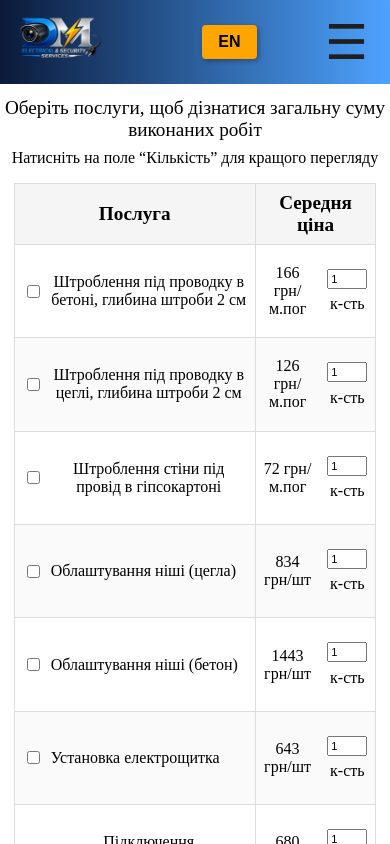
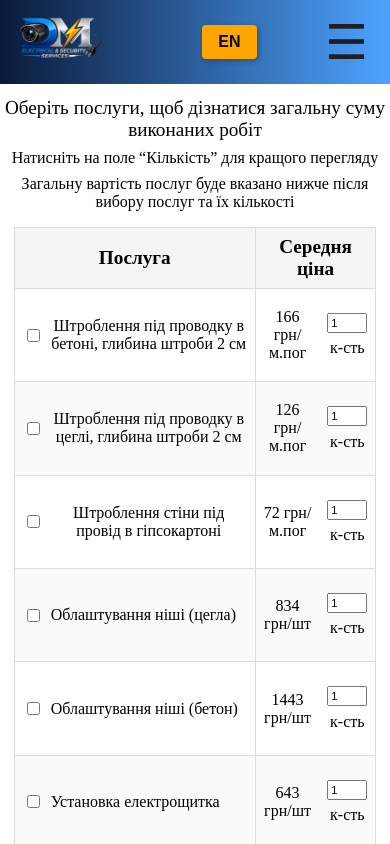
Before and after one commit to vicberger7/DanielaElectroSurveillance, a React (Vite) app: page /prices in a window 390 px wide. Shown: the top 844 px of the page. Built offline with nearby package versions, Linux system fonts and the light colour scheme.

Commit message:
Minor updates

```diff
--- a/src/i18/en.json
+++ b/src/i18/en.json
@@ -311,6 +311,7 @@
     "note": "Select services to see the total amount of performed works ",
     "quantity": "qty",
     "closeButton": "Close",
-    "hint": "Click on the “Quantity” field for better viewing"
+    "hint": "Click on the “Quantity” field for better viewing",
+    "totalPrice": "The total cost of services will be indicated below after selecting the services and their quantity"
   }
 }
--- a/src/i18/ua.json
+++ b/src/i18/ua.json
@@ -245,6 +245,7 @@
     "note": "Оберіть послуги, щоб дізнатися загальну суму виконаних робіт",
     "quantity": "к-сть",
     "closeButton": "Закрити",
-      "hint": "Натисніть на поле “Кількість” для кращого перегляду"
+      "hint": "Натисніть на поле “Кількість” для кращого перегляду",
+      "totalPrice": "Загальну вартість послуг буде вказано нижче після вибору послуг та їх кількості"
   }
 }
--- a/src/pages/Prices.jsx
+++ b/src/pages/Prices.jsx
@@ -45,6 +45,7 @@ export default function Home() {
       <article className={css.prices}>
         <p className={css.note}>{t("prices.note")}</p>
         <p className={css.hint}>{t("prices.hint")}</p>
+        <p className={css.totalPrice}>{t("prices.totalPrice")}</p>
 
         <table className={css.table}>
           <thead>
--- a/src/pages/Prices.module.css
+++ b/src/pages/Prices.module.css
@@ -24,13 +24,29 @@ display: none;
 }
 
 @media screen and (min-width: 350px) and (max-width: 430px) {
-  .hint {
+  .hint
+  {
     display: block;
     text-align: center;
     font-size: 1rem;
     margin: -0.5rem  0.5rem 1rem 0.5rem;
   }
 }
+
+.totalPrice {
+  text-align: center;
+  font-size: 2rem;
+  margin-top: 1rem;
+}
+
+@media screen and (min-width: 350px) and (max-width: 430px) {
+  .totalPrice {
+    font-size: 1rem;
+        margin: -0.5rem 1rem 1rem 1rem;
+  }
+}
+
+
 
 .table {
   width: 100%;
```
